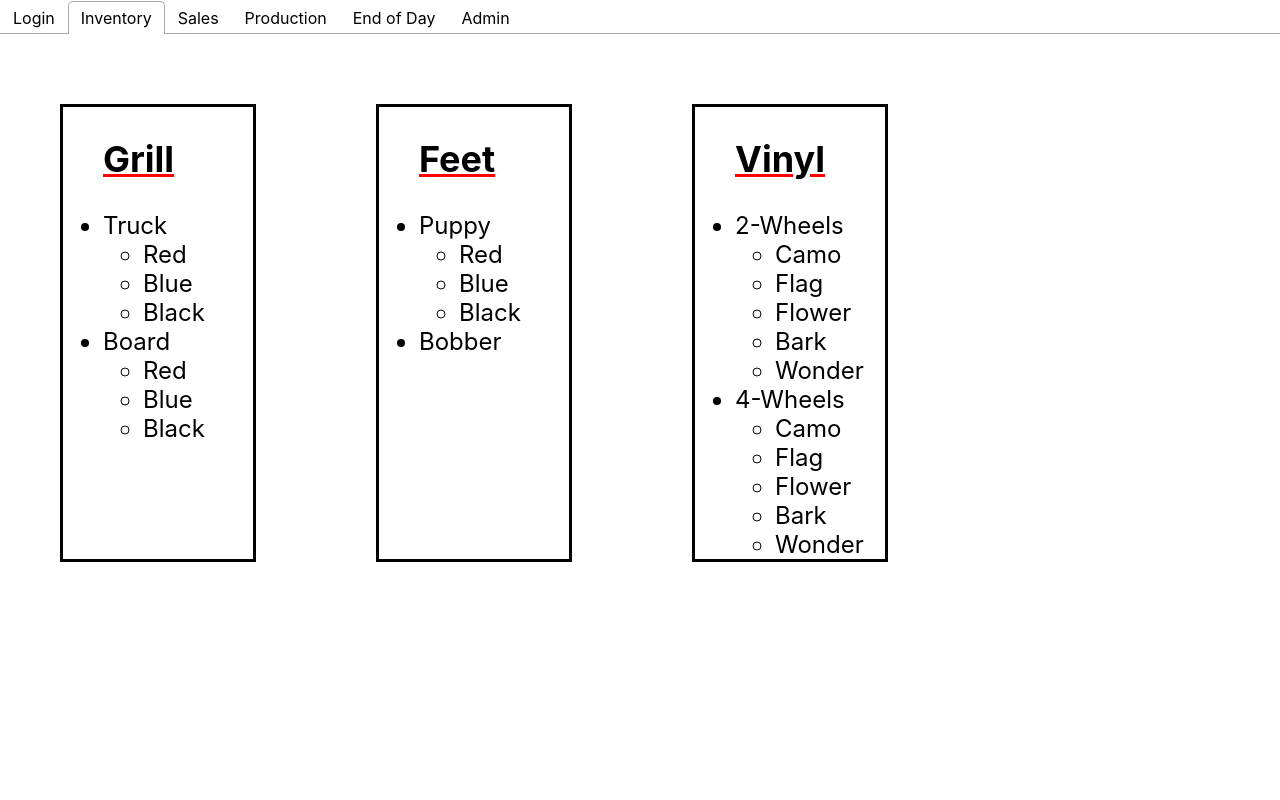
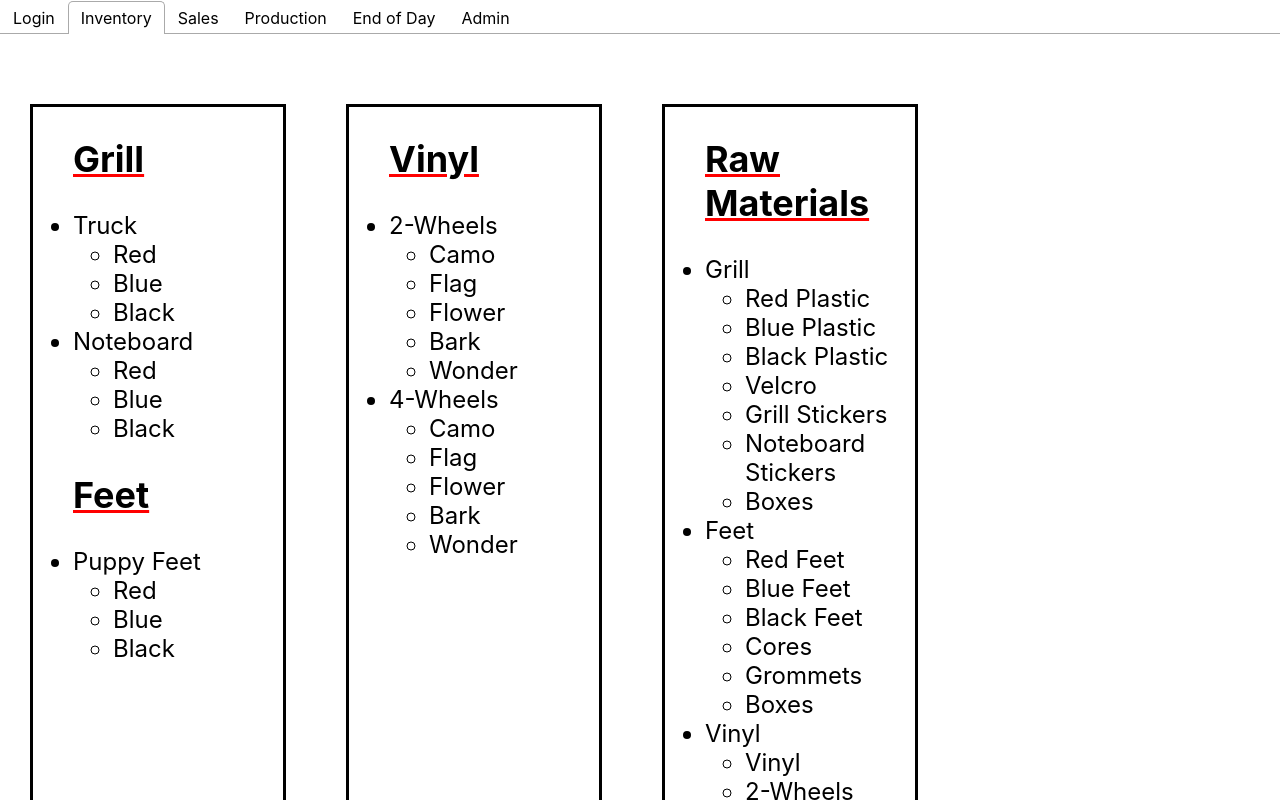
Before and after one commit to gigglyinventory/giggly_inventory, a React (Create React App) app in the folder giggly-ui/: page / in a window 1280 px wide. Both pictures are taken after a click on the tab "Inventory". Shown: the top 800 px of the page. Built offline with nearby package versions, Linux system fonts and the light colour scheme.

Commit message:
Updated InventoryTable tab

```diff
--- a/giggly-ui/src/Components/Admin.js
+++ b/giggly-ui/src/Components/Admin.js
@@ -22,41 +22,59 @@ class Admin extends React.Component{
 
     return(
       <div>
-        <form class="enter_user">
+      <form method="POST" action="/admin/add-user">
+        <div class="enter_user">
           <label>First Name</label>
-          <input type="text"></input>
-        </form>
-        <form class="enter_user">
+          <input type="text" name="userFirstName"></input>
+        </div>
+        <div class="enter_user">
           <label>Last Name</label>
-          <input type="text"></input>
-        </form>
-        <form class="enter_user">
+          <input type="text" name="userLastName"></input>
+        </div>
+        <div class="enter_user">
           <label>E-mail Address</label>
-          <input type="text"></input>
-        </form>
-        <form class="enter_user">
+          <input type="text" name="email"></input>
+        </div>
+        <div class="enter_user">
           <label>Username</label>
-          <input type="text"></input>
-        </form>
-        <form class="enter_user">
+          <input type="text" name="username"></input>
+        </div>
+        <div class="enter_user">
           <label>Enter Password</label>
-          <input type="text"></input>
-        </form>
-        <form class="enter_user">
+          <input type="text" name="password"></input>
+        </div>
+        <div class="enter_user">
           <label>Re-Enter Password</label>
-          <input type="text"></input>
-        </form>
-        <form class="enter_user">
+          <input type="text" name="passwordConf"></input>
+        </div>
+        <div class="enter_user">
           <label for="permissions">Permissions</label>
           <select id="permissions"
             name="design"
             value={this.name}
             onChange={this.handleChange}>{permissionsList}</select>
+        </div>
+        <div class="enter_user">
+          <button type="submit">Sign-up</button>
+        </div>
         </form>
-        <form class="enter_user">
-          <button type="submit">Sign-up</button>
+        <br></br>
+        <form method="POST" action="/admin/delete-user">
+          <div class="enter_user">
+            <div class="enter_user">
+          <label>Username</label>
+          <input type="text" name="username"></input> <button type="submit">Delete</button>
+            </div>
+          </div>
         </form>
-
+        <form method="GET" action="/admin/get-users">
+          <div class="enter_user">
+            <div class="enter_user">
+          <label>Username</label>
+          <input type="text" name="username"></input> <button type="submit">Get</button>
+            </div>
+          </div>
+        </form>
       </div>
 
     );
--- a/giggly-ui/src/Components/Grills.js
+++ b/giggly-ui/src/Components/Grills.js
@@ -146,6 +146,7 @@ render() {
         <label><b>Lost</b></label>
       {/*Below is the input fields for all the production steps for the Grills
         Each step is in a form that contains a label, completed, and lost*/}
+        <div class="form-inline">
           <label for="grill_vac">Belovac: </label>
           <input id="grill_vac" type="text"
             name="belovac"
@@ -157,6 +158,8 @@ render() {
             value={this.name}
             defualtValue="" maxlength="5" size="8"
             onChange={this.handleChange}/>
+        </div>
+
 
         <label for="grill_guil">Guillotine: </label>
         <input id="grill_guil" type="text"
--- a/giggly-ui/src/Components/InventoryTable.css
+++ b/giggly-ui/src/Components/InventoryTable.css
@@ -13,9 +13,9 @@ div.across{
   margin-bottom: 10px;
 }
 
-ul.products{
+.column{
   font-size: 100%;
-  margin: 60px 60px 60px 60px;
+  margin: 60px 30px 60px 30px;
   border: 3px solid black;
-  width: 150px;
+  width: 250px;
 }
--- a/giggly-ui/src/Components/InventoryTable.js
+++ b/giggly-ui/src/Components/InventoryTable.js
@@ -10,43 +10,103 @@ function InventoryTable(){
     const colors = ["Red","Blue","Black"];
     const vinyls = ["Camo", "Flag", "Flower", "Bark", "Wonder"];
     const walker = ["2-Wheels","4-Wheels"];
-    const bottoms = ["Puppy", "Bobber"];
     return(
       <div class="across">
-        {/*Nested bullet points seen on the InventoryTable page*/}
+
+      <div class="column">
         <ul class="products"><h2 class="inventory">Grill</h2>
-          {design.map((value, index) => {
-            return <li key={index}>{value}
-              <ul>
-                {colors.map((value, index) => {
-                  return <li key={index}>{value}</li>
-                })}
-              </ul>
-            </li>
-          })}
+          <li>Truck
+            <ul>
+              <li>Red</li>
+              <li>Blue</li>
+              <li>Black</li>
+            </ul>
+          </li>
+          <li>Noteboard
+            <ul>
+              <li>Red</li>
+              <li>Blue</li>
+              <li>Black</li>
+            </ul>
+          </li>
         </ul>
 
         <ul class="products"><h2 class="inventory">Feet</h2>
-          <li>Puppy</li>
-              <ul>
-                {colors.map((value, index) => {
-                  return <li key={index}>{value}</li>
-                })}
-              </ul>
-          <li>Bobber</li>
+          <li>Puppy Feet
+            <ul>
+              <li>Red</li>
+              <li>Blue</li>
+              <li>Black</li>
+            </ul>
+          </li>
+
         </ul>
+      </div>
 
+      <div class="column">
         <ul class="products"><h2 class="inventory">Vinyl</h2>
-          {walker.map((value, index) => {
-            return <li key={index}>{value}
+          <li>2-Wheels
             <ul>
-              {vinyls.map((value, index) => {
-                return <li key={index}>{value}</li>
-              })}
+              <li>Camo</li>
+              <li>Flag</li>
+              <li>Flower</li>
+              <li>Bark</li>
+              <li>Wonder</li>
             </ul>
-            </li>
-          })}
+          </li>
+          <li>4-Wheels
+            <ul>
+              <li>Camo</li>
+              <li>Flag</li>
+              <li>Flower</li>
+              <li>Bark</li>
+              <li>Wonder</li>
+            </ul>
+          </li>
         </ul>
+      </div>
+
+      <div class="column">
+        <ul class="products"><h2 class="inventory">Raw Materials</h2>
+          <li>Grill
+            <ul>
+              <li>Red Plastic</li>
+              <li>Blue Plastic</li>
+              <li>Black Plastic</li>
+              <li>Velcro</li>
+              <li>Grill Stickers</li>
+              <li>Noteboard Stickers</li>
+              <li>Boxes</li>
+            </ul>
+          </li>
+          <li>Feet
+            <ul>
+              <li>Red Feet</li>
+              <li>Blue Feet</li>
+              <li>Black Feet</li>
+              <li>Cores</li>
+              <li>Grommets</li>
+              <li>Boxes</li>
+            </ul>
+          </li>
+          <li>Vinyl
+            <ul>
+              <li>Vinyl</li>
+              <li>2-Wheels</li>
+              <li>4-Wheels</li>
+              <li>Polybags</li>
+              <li>Boxes</li>
+            </ul>
+          </li>
+          <li>Ship Envelopes</li>
+        </ul>
+      </div>
+        {/*Nested bullet points seen on the InventoryTable page*/}
+
+
+
+
+
       </div>
     )
 
--- a/giggly-ui/src/Components/Materials.js
+++ b/giggly-ui/src/Components/Materials.js
@@ -58,7 +58,6 @@ class Materials extends React.Component{
       {id: 'grd', name: 'Grill Plastic Red'},
       {id: 'gbu', name: 'Grill Plastic Blue'},
       {id: 'gbk', name: 'Grill Plastic Black'},
-      {id: 'bob', name: 'Bobbers'},
       {id: 'prd', name: 'Puppy Feet Red'},
       {id: 'pbu', name: 'Puppy Feet Blue'},
       {id: 'pbk', name: 'Puppy Feet Black'},
```
Lines whose indentation alone changed are shown as unchanged.
